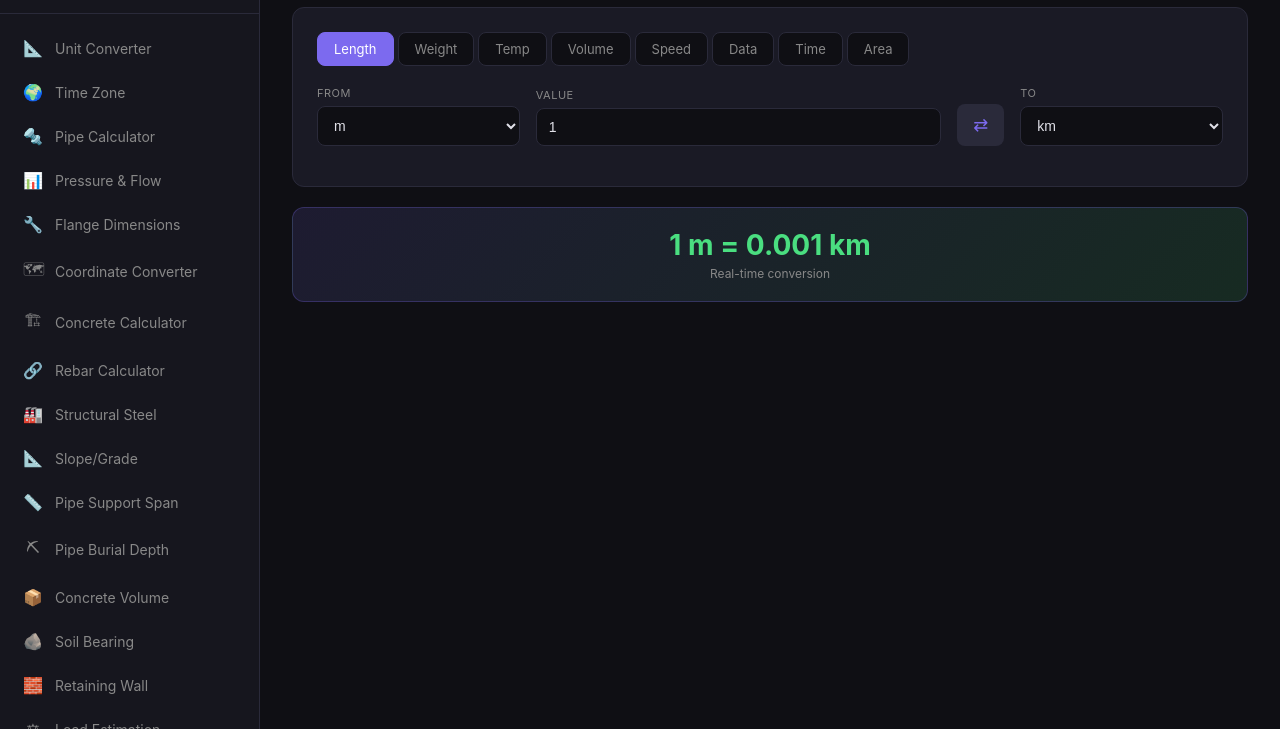
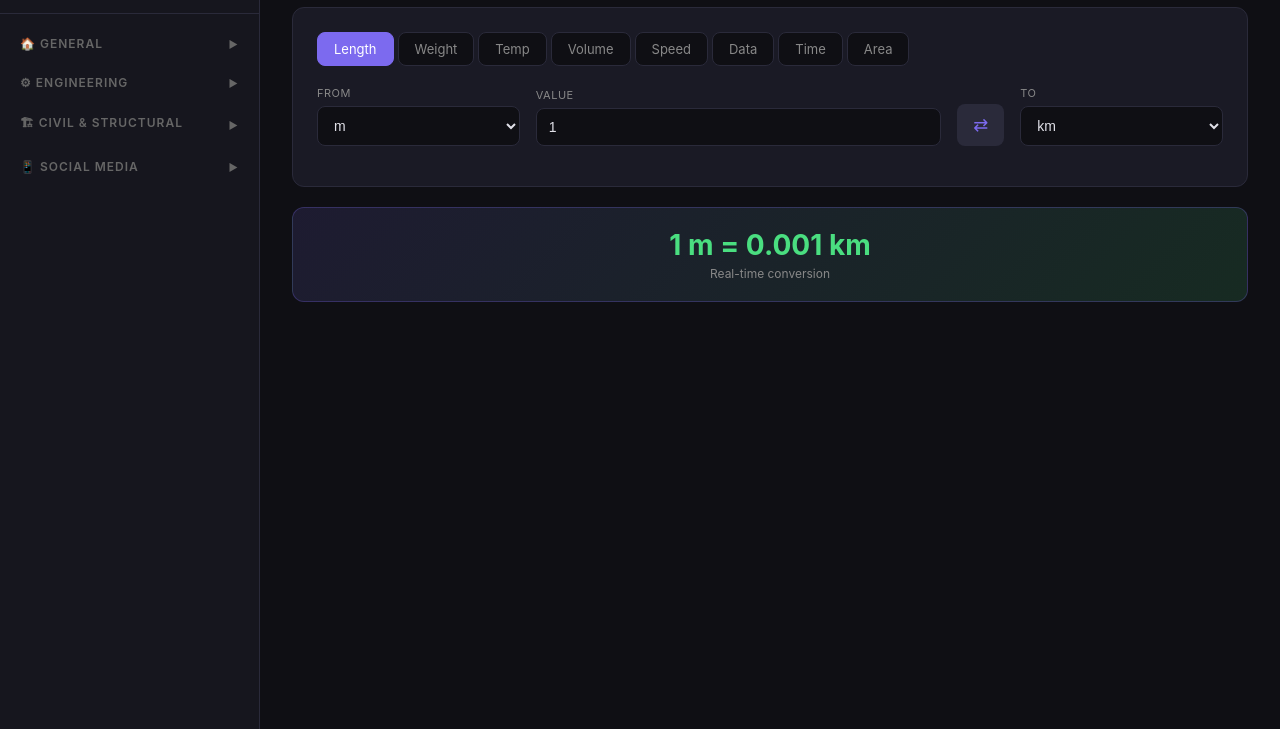
Before and after one commit to RZexiz/toolbox, a website: page index.html in a window 1280 px wide. Shown: the part 71-800 px from the top of the page. Drawn offline with Linux system fonts and the light colour scheme.

Commit message:
feat: grouped sidebar with expand/collapse

```diff
--- a/index.html
+++ b/index.html
@@ -90,6 +90,13 @@ body{font-family:-apple-system,BlinkMacSystemFont,'Segoe UI',Roboto,sans-serif;b
 .dl-platform-btn{padding:8px 16px;border-radius:20px;border:1px solid #2a2a3a;background:#0f0f14;color:#888;font-size:12px;cursor:pointer;transition:all .2s;}
 .dl-platform-btn.active{border-color:#7c6aef;color:#7c6aef;background:#7c6aef11;}
 .dl-platform-btn:hover{border-color:#7c6aef;color:#e0e0e8;}
+.nav-group{margin-bottom:4px;}
+.nav-group-header{display:flex;align-items:center;justify-content:space-between;padding:10px 20px;cursor:pointer;color:#666;font-size:12px;text-transform:uppercase;letter-spacing:1px;font-weight:600;transition:color .2s;user-select:none;}
+.nav-group-header:hover{color:#aaa;}
+.nav-group-header .arrow{font-size:10px;transition:transform .2s;}
+.nav-group-header.open .arrow{transform:rotate(90deg);}
+.nav-group-items{overflow:hidden;transition:max-height .3s ease;}
+.nav-group-items.collapsed{max-height:0!important;}
 </style>
 </head>
 <body>
@@ -559,30 +566,39 @@ Tools.dlthreads={render(){
 }};
 
 // ===== PLATFORM ENGINE =====
-const TOOL_LIST=[
+const TOOL_GROUPS=[
+  {id:'general',name:'General',icon:'\u{1f3e0}',tools:[
     {key:'converter',name:'Unit Converter',icon:'\u{1f4d0}'},
-  {key:'timezone',name:'Time Zone',icon:'\u{1f30d}'},
+    {key:'timezone',name:'Time Zone',icon:'\u{1f30d}'}
+  ]},
+  {id:'engineering',name:'Engineering',icon:'\u{2699}',tools:[
     {key:'pipe',name:'Pipe Calculator',icon:'\u{1f529}'},
     {key:'pressflow',name:'Pressure & Flow',icon:'\u{1f4ca}'},
     {key:'flange',name:'Flange Dimensions',icon:'\u{1f527}'},
     {key:'coord',name:'Coordinate Converter',icon:'\u{1f5fa}'},
+    {key:'pspan',name:'Pipe Support Span',icon:'\u{1f4cf}'},
+    {key:'pburial',name:'Pipe Burial Depth',icon:'\u{26cf}'}
+  ]},
+  {id:'civil',name:'Civil & Structural',icon:'\u{1f3d7}',tools:[
     {key:'concrete',name:'Concrete Calculator',icon:'\u{1f3d7}'},
     {key:'rebar',name:'Rebar Calculator',icon:'\u{1f517}'},
     {key:'steel',name:'Structural Steel',icon:'\u{1f3ed}'},
     {key:'slope',name:'Slope/Grade',icon:'\u{1f4d0}'},
-  {key:'pspan',name:'Pipe Support Span',icon:'\u{1f4cf}'},
-  {key:'pburial',name:'Pipe Burial Depth',icon:'\u{26cf}'},
     {key:'concvol',name:'Concrete Volume',icon:'\u{1f4e6}'},
     {key:'soil',name:'Soil Bearing',icon:'\u{1faa8}'},
     {key:'retwall',name:'Retaining Wall',icon:'\u{1f9f1}'},
-  {key:'loadcalc',name:'Load Estimation',icon:'\u{2696}'},
+    {key:'loadcalc',name:'Load Estimation',icon:'\u{2696}'}
+  ]},
+  {id:'social',name:'Social Media',icon:'\u{1f4f1}',tools:[
     {key:'dluniversal',name:'Social Downloader',icon:'\u{1f517}'},
     {key:'dltiktok',name:'TikTok Downloader',icon:'\u{1f3ac}'},
     {key:'dlig',name:'Instagram Downloader',icon:'\u{1f4f7}'},
     {key:'dlyt',name:'YouTube Downloader',icon:'\u{1f3a5}'},
     {key:'dltw',name:'Twitter/X Downloader',icon:'\u{1f426}'},
     {key:'dlthreads',name:'Threads Downloader',icon:'\u{1f9f5}'}
+  ]}
 ];
+const TOOL_LIST=TOOL_GROUPS.flatMap(g=>g.tools);
 let currentTool='converter';
 
 function renderTool(){
@@ -602,9 +618,36 @@ function toggleSidebar(){
   document.getElementById('overlay').classList.toggle('show');
 }
 function initNav(){
-  document.getElementById('nav').innerHTML=TOOL_LIST.map(t=>
-    `<div class="nav-item" data-key="${t.key}" onclick="switchTool('${t.key}')"><span class="icon">${t.icon}</span>${t.name}</div>`
-  ).join('');
+  var collapsed=JSON.parse(localStorage.getItem('navGroups')||'{}');
+  document.getElementById('nav').innerHTML=TOOL_GROUPS.map(g=>{
+    var isOpen=collapsed[g.id]===undefined?!true:!collapsed[g.id];
+    return '<div class="nav-group" data-group="'+g.id+'">'+
+      '<div class="nav-group-header '+(isOpen?'open':'')+'" onclick="toggleGroup(\''+g.id+'\')">'+
+        '<span>'+g.icon+' '+g.name+'</span><span class="arrow">\u25b6</span>'+
+      '</div>'+
+      '<div class="nav-group-items'+(isOpen?'':' collapsed')+'" style="max-height:'+(isOpen?'500px':'0')+'">'+
+        g.tools.map(t=>'<div class="nav-item" data-key="'+t.key+'" onclick="switchTool(\''+t.key+'\')"><span class="icon">'+t.icon+'</span>'+t.name+'</div>').join('')+
+      '</div></div>';
+  }).join('');
+}
+function toggleGroup(id){
+  var group=document.querySelector('.nav-group[data-group="'+id+'"]');
+  var header=group.querySelector('.nav-group-header');
+  var items=group.querySelector('.nav-group-items');
+  var isOpen=header.classList.contains('open');
+  header.classList.toggle('open');
+  items.classList.toggle('collapsed');
+  items.style.maxHeight=isOpen?'0':'500px';
+  var collapsed=JSON.parse(localStorage.getItem('navGroups')||'{}');
+  collapsed[id]=isOpen;
+  localStorage.setItem('navGroups',JSON.stringify(collapsed));
+}
+function switchTool(key){
+  currentTool=key;
+  document.getElementById('pageTitle').textContent=TOOL_LIST.find(t=>t.key===key).name;
+  document.querySelectorAll('.nav-item').forEach(n=>n.classList.toggle('active',n.dataset.key===key));
+  renderTool();
+  if(window.innerWidth<=768)toggleSidebar();
 }
 initNav();renderTool();if(Tools[currentTool].calc)Tools[currentTool].calc();
 </script>
```
Lines whose indentation alone changed are shown as unchanged.
